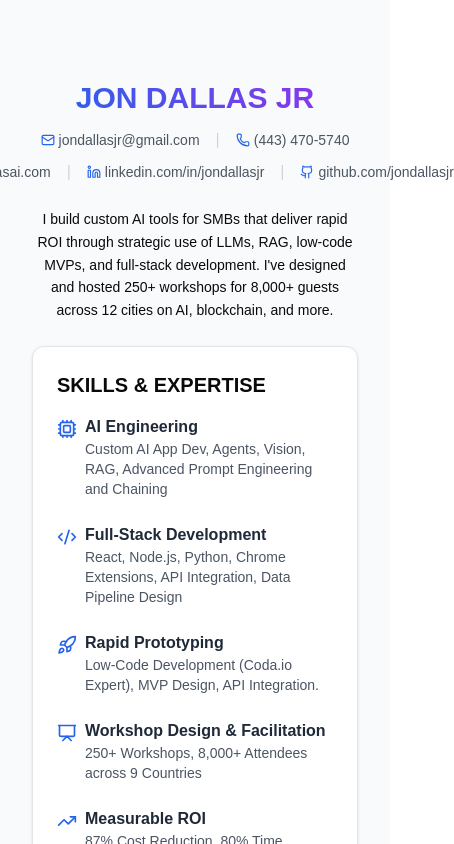
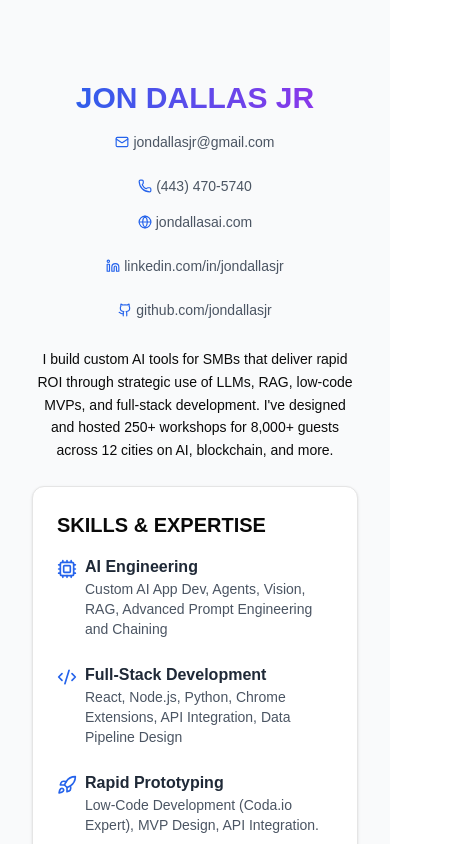
Before and after one commit to jondallasjr/resume-site, a Next.js app: page / in a window 390 px wide. Shown: the top 844 px of the page, 454 px wide, since content can reach past the window. Built offline with nearby package versions, Linux system fonts and the light colour scheme.

Commit message:
Mobile readiness

```diff
--- a/src/components/Resume/Header/ContactItem.tsx
+++ b/src/components/Resume/Header/ContactItem.tsx
@@ -14,14 +14,14 @@ const ContactItem = ({ Icon, text, href }: ContactItemProps) => {
     const { colors } = useTheme();
 
     const content = (
-      <div className="flex items-center gap-1">
+      <div className="flex items-center gap-1 py-1 px-2">
         <Icon className={colors.secondary} size={14} />
         <span className="text-sm">{text}</span>
       </div>
     );
 
     return href ? (
-      <a href={href} className="hover:text-blue-600">
+      <a href={href} className="hover:text-blue-600 rounded hover:bg-gray-100 transition-colors">
         {content}
       </a>
     ) : content;
--- a/src/components/Resume/Header/index.tsx
+++ b/src/components/Resume/Header/index.tsx
@@ -15,28 +15,28 @@ const Header = () => {
 
     const bottomLineInfo = [
         { Icon: Globe, text: "jondallasai.com", href: "https://jondallasai.com" },
-        { Icon: Linkedin, text: "linkedin.com/in/jondallasjr", href: "https://linkedin.com/in/jonadallasjr" }, // Typo in href is correct; need to change
+        { Icon: Linkedin, text: "linkedin.com/in/jondallasjr", href: "https://linkedin.com/in/jondallasjr" },
         { Icon: Github, text: "github.com/jondallasjr", href: "https://github.com/jondallasjr" }
     ];
 
     return (
-        <div className="text-center mb-6">
+        <div className="text-center mb-6 px-4">
             <h1 className={`text-3xl font-bold mb-3 bg-gradient-to-r ${colors.primary} text-transparent bg-clip-text`}>
                 JON DALLAS JR
             </h1>
             <div className="flex flex-col gap-2">
-                <div className="flex justify-center items-center gap-4 text-gray-600">
+                <div className="flex flex-wrap justify-center items-center gap-4 text-gray-600">
                     {topLineInfo.map((item, index) => (
                         <React.Fragment key={item.text}>
-                            {index > 0 && <span className="text-gray-300">|</span>}
+                            {index > 0 && <span className="text-gray-300 hidden sm:inline">|</span>}
                             <ContactItem {...item} />
                         </React.Fragment>
                     ))}
                 </div>
-                <div className="flex justify-center items-center gap-4 text-gray-600">
+                <div className="flex flex-wrap justify-center items-center gap-4 text-gray-600">
                     {bottomLineInfo.map((item, index) => (
                         <React.Fragment key={item.text}>
-                            {index > 0 && <span className="text-gray-300">|</span>}
+                            {index > 0 && <span className="text-gray-300 hidden sm:inline">|</span>}
                             <ContactItem {...item} />
                         </React.Fragment>
                     ))}
```
Also changed, not shown: 1 other file (tests, documents, lock files or other folders).
